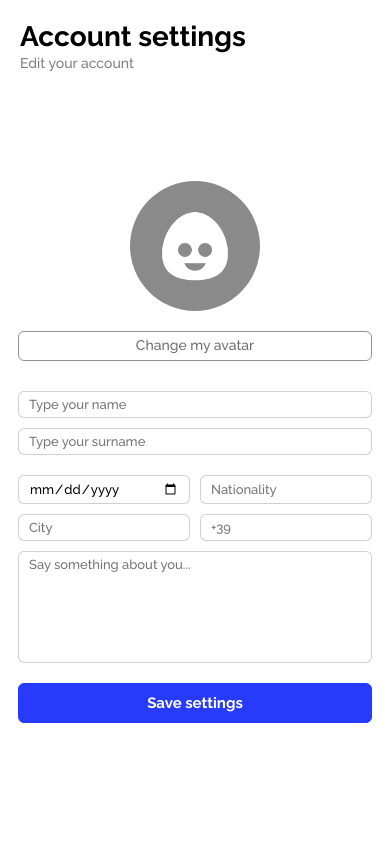
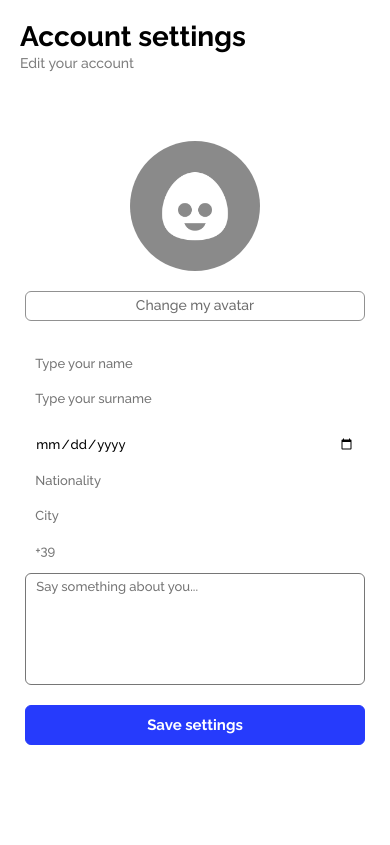
Before and after one commit to arscslvt/klipp, a PHP site: page /user.html in a window 390 px wide. Before the commit the page ends 723 px from the top, so only its background shows below. Run offline with PHP 8.4, Linux system fonts and the light colour scheme; some libraries are stand-ins or nearby versions.

Commit message:
mobile fix

```diff
--- a/style.css
+++ b/style.css
@@ -158,7 +158,7 @@
 
 .home{
     padding: 20px 20px;
-    padding-bottom: 80px;
+    /* padding-bottom: 80px; */
 }
 
 .heading{
--- a/user.css
+++ b/user.css
@@ -18,7 +18,7 @@
     gap: 20px;
     grid-template-columns: 150px auto;
     grid-template-rows: auto auto;
-    box-shadow: 0px 0px 10px #8888884b;
+    /* box-shadow: 0px 0px 10px #8888884b; */
     font: 500 14px 'Raleway';
 }
 
@@ -57,7 +57,7 @@
 
 .name input{
     grid-row: 2;
-    border: 1px solid #88888865;
+    border: none;
     padding: 5px 10px;
     border-radius: 6px;
     outline: none;
@@ -76,7 +76,7 @@
 
 .userInfo input{
     padding: 5px 10px;
-    border: 1px solid #88888865;
+    border: none;
     border-radius: 6px;
     outline: none;
     font: 500 13px 'Raleway';
@@ -88,7 +88,7 @@
     resize: none;
     padding: 5px 10px;
     border-radius: 6px;
-    border: 1px solid #88888865;
+    /* border: 1px solid #88888865; */
     outline: none;
     font: 500 13px 'Raleway';
     /* height: 100px; */
@@ -107,21 +107,35 @@
     font: 700 15px 'Raleway';
 }
 
-@media only screen and (max-width: 780px) {
+@media (prefers-color-scheme: dark) {
+    .name input{
+        border: none;
+        color: #fff;
+        background-color: #222222;
+        font: 500 16px 'Raleway';
+    }
+    .userInfo input{
+        border: none;
+        color: #fff;
+        background-color: #222222;
+    }
+
+    .userInfo textarea{
+        border: none;
+        color: #fff;
+        background-color: #222222;
+    }
+}
+
+@media only screen and (max-width: 920px) {
     .settings{
-        width: auto;
+        width: 100vw;
     }
     .firstPanel{
-        /* border: 1px solid #88888865; */
-        border-radius: 10px;
-        padding: 0px;
-        margin-left: 10px;
-        margin-right: 10px;
-        display: grid;
-        gap: 20px;
-        grid-template-columns: auto;
-        grid-template-rows: auto auto;
-        box-shadow: none;
+        display: flex;
+        flex-direction: column;
+        width: 87vw;
+        padding-bottom: 100px;
     }
     .firstPanel img{
         width: 130px;
@@ -156,7 +170,6 @@
 
     .name input{
         grid-row: 2;
-        border: 1px solid #88888865;
         padding: 5px 10px;
         border-radius: 6px;
         outline: none;
@@ -166,15 +179,13 @@
     }
 
     .userInfo{
-        display: grid;
-        grid-template-columns: auto;
-        grid-template-rows: auto;
+        display: flex;
+        flex-direction: column;
         gap: 10px;
     }
 
     .userInfo input{
         padding: 5px 10px;
-        border: 1px solid #88888865;
         border-radius: 6px;
         outline: none;
     }
@@ -185,7 +196,6 @@
         resize: none;
         padding: 5px 10px;
         border-radius: 6px;
-        border: 1px solid #88888865;
         outline: none;
         height: 100px;
     }
```
Also changed, not shown: 1 other file.
